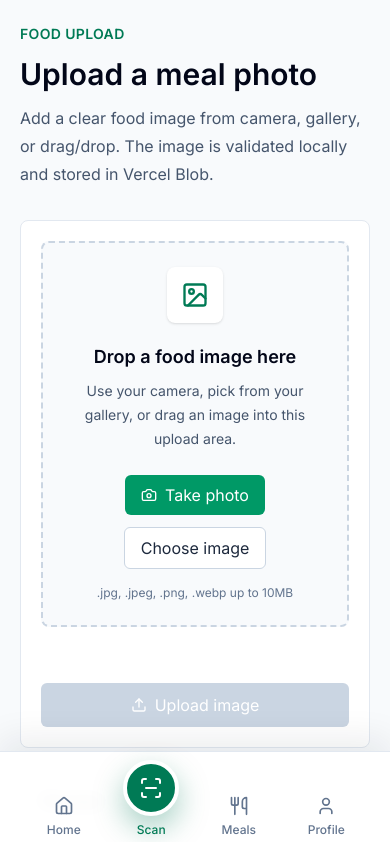
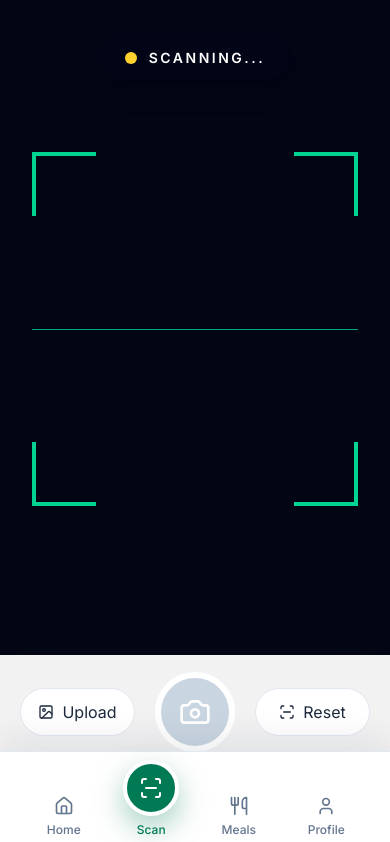
Before and after one commit to Sandeep-S01/NutriSnap, a Next.js app: page /upload in a window 390 px wide. Shown: the top 842 px of the page. Built offline with nearby package versions, Linux system fonts and the light colour scheme; no server answers; sample sign-in values are in the browser's storage.

Commit message:
Add mobile camera scanner flow

```diff
--- a/src/features/upload/food-image-upload-form.tsx
+++ b/src/features/upload/food-image-upload-form.tsx
@@ -1,6 +1,14 @@
 "use client";
 
-import { Camera, ImageIcon, Loader2, RotateCcw, Upload, X } from "lucide-react";
+import {
+  Camera,
+  ImageIcon,
+  Loader2,
+  RotateCcw,
+  ScanLine,
+  Upload,
+  X,
+} from "lucide-react";
 import imageCompression from "browser-image-compression";
 import Image from "next/image";
 import { FormEvent, useEffect, useRef, useState, useTransition } from "react";
@@ -25,6 +33,14 @@ const initialState: UploadFoodImageState = {
 
 const UPLOAD_TIMEOUT_MS = 60_000;
 const ANALYSIS_TIMEOUT_MS = 75_000;
+const MOBILE_CAMERA_CONSTRAINTS: MediaStreamConstraints = {
+  video: {
+    facingMode: { ideal: "environment" },
+    width: { ideal: 1280 },
+    height: { ideal: 1600 },
+  },
+  audio: false,
+};
 
 function createTimeoutError(message: string) {
   return new DOMException(message, "TimeoutError");
@@ -165,8 +181,22 @@ export function FoodImageUploadForm() {
   const [previewUrl, setPreviewUrl] = useState<string | null>(null);
   const [error, setError] = useState<string | null>(null);
   const [isDragging, setIsDragging] = useState(false);
+  const [isMobileScanner, setIsMobileScanner] = useState(false);
+  const [cameraStatus, setCameraStatus] = useState<
+    "idle" | "starting" | "ready" | "error"
+  >("idle");
+  const [cameraError, setCameraError] = useState<string | null>(null);
   const cameraInputRef = useRef<HTMLInputElement>(null);
   const galleryInputRef = useRef<HTMLInputElement>(null);
+  const mobileGalleryInputRef = useRef<HTMLInputElement>(null);
+  const videoRef = useRef<HTMLVideoElement>(null);
+  const canvasRef = useRef<HTMLCanvasElement>(null);
+  const streamRef = useRef<MediaStream | null>(null);
+
+  const hasCompletedMobileAnalysis =
+    analysisState.status === "success" &&
+    Boolean(analysisState.analysis) &&
+    Boolean(state.image?.url);
 
   useEffect(() => {
     if (!selectedFile) {
@@ -196,6 +226,81 @@ export function FoodImageUploadForm() {
     analyzeUploadedImage(state.image.url);
   }, [state.image?.url]);
 
+  useEffect(() => {
+    const query = window.matchMedia("(max-width: 1023px)");
+
+    function syncScannerMode() {
+      setIsMobileScanner(query.matches);
+    }
+
+    syncScannerMode();
+    query.addEventListener("change", syncScannerMode);
+
+    return () => query.removeEventListener("change", syncScannerMode);
+  }, []);
+
+  useEffect(() => {
+    if (!isMobileScanner || hasCompletedMobileAnalysis) {
+      stopCameraStream();
+      return;
+    }
+
+    let cancelled = false;
+
+    async function startCameraStream() {
+      if (!navigator.mediaDevices?.getUserMedia) {
+        setCameraStatus("error");
+        setCameraError("Camera is not available in this browser.");
+        return;
+      }
+
+      setCameraStatus("starting");
+      setCameraError(null);
+
+      try {
+        const stream = await navigator.mediaDevices.getUserMedia(
+          MOBILE_CAMERA_CONSTRAINTS,
+        );
+
+        if (cancelled) {
+          stream.getTracks().forEach((track) => track.stop());
+          return;
+        }
+
+        streamRef.current = stream;
+
+        if (videoRef.current) {
+          videoRef.current.srcObject = stream;
+          await videoRef.current.play();
+        }
+
+        setCameraStatus("ready");
+      } catch (cameraAccessError) {
+        console.error("Camera access failed", cameraAccessError);
+        setCameraStatus("error");
+        setCameraError(
+          "Camera permission is blocked. Use Upload image or allow camera access.",
+        );
+      }
+    }
+
+    startCameraStream();
+
+    return () => {
+      cancelled = true;
+      stopCameraStream();
+    };
+  }, [isMobileScanner, hasCompletedMobileAnalysis]);
+
+  function stopCameraStream() {
+    streamRef.current?.getTracks().forEach((track) => track.stop());
+    streamRef.current = null;
+
+    if (videoRef.current) {
+      videoRef.current.srcObject = null;
+    }
+  }
+
   function analyzeUploadedImage(imageUrl: string) {
     setAnalysisState({ status: "loading", message: "Analyzing image..." });
 
@@ -218,7 +323,7 @@ export function FoodImageUploadForm() {
     });
   }
 
-  function selectFile(file: File | undefined) {
+  function selectFile(file: File | undefined, options?: { autoUpload?: boolean }) {
     if (!file) return;
 
     const validation = validateFoodImageFile(file);
@@ -234,6 +339,10 @@ export function FoodImageUploadForm() {
     setError(null);
     setState(initialState);
     setAnalysisState({ status: "idle" });
+
+    if (options?.autoUpload) {
+      uploadSelectedFile(validation.data);
+    }
   }
 
   function clearSelection() {
@@ -249,23 +358,20 @@ export function FoodImageUploadForm() {
     if (galleryInputRef.current) {
       galleryInputRef.current.value = "";
     }
+
+    if (mobileGalleryInputRef.current) {
+      mobileGalleryInputRef.current.value = "";
+    }
   }
 
-  function handleSubmit(event: FormEvent<HTMLFormElement>) {
-    event.preventDefault();
-
-    if (!selectedFile) {
-      setError("Select an image to upload.");
-      return;
-    }
-
+  function uploadSelectedFile(file: File) {
     setError(null);
 
     startTransition(async () => {
       try {
         const uploadState = await withTimeout(
           (signal) =>
-            compressImageForUpload(selectedFile).then((compressedFile) =>
+            compressImageForUpload(file).then((compressedFile) =>
               uploadImageToServer(compressedFile, signal),
             ),
           UPLOAD_TIMEOUT_MS,
@@ -283,10 +389,57 @@ export function FoodImageUploadForm() {
     });
   }
 
-  const hasCompletedMobileAnalysis =
-    analysisState.status === "success" &&
-    Boolean(analysisState.analysis) &&
-    Boolean(state.image?.url);
+  function handleSubmit(event: FormEvent<HTMLFormElement>) {
+    event.preventDefault();
+
+    if (!selectedFile) {
+      setError("Select an image to upload.");
+      return;
+    }
+
+    uploadSelectedFile(selectedFile);
+  }
+
+  async function captureCameraFrame() {
+    const video = videoRef.current;
+    const canvas = canvasRef.current;
+
+    if (!video || !canvas || cameraStatus !== "ready") {
+      setError("Camera is not ready yet.");
+      return;
+    }
+
+    const width = video.videoWidth;
+    const height = video.videoHeight;
+
+    if (!width || !height) {
+      setError("Camera preview is still loading.");
+      return;
+    }
+
+    canvas.width = width;
+    canvas.height = height;
+    canvas.getContext("2d")?.drawImage(video, 0, 0, width, height);
+
+    const blob = await new Promise<Blob | null>((resolve) =>
+      canvas.toBlob(resolve, "image/jpeg", 0.88),
+    );
+
+    if (!blob) {
+      setError("Unable to capture camera image.");
+      return;
+    }
+
+    const file = new File([blob], `nutrisnap-scan-${Date.now()}.jpg`, {
+      type: "image/jpeg",
+      lastModified: Date.now(),
+    });
+
+    selectFile(file, { autoUpload: true });
+  }
+
+  const isProcessing =
+    isPending || isAnalyzing || analysisState.status === "loading";
 
   return (
     <>
@@ -301,9 +454,151 @@ export function FoodImageUploadForm() {
         />
       ) : null}
 
+      <section
+        className={[
+          "fixed inset-0 z-20 overflow-hidden bg-slate-950 lg:hidden",
+          hasCompletedMobileAnalysis ? "hidden" : "",
+        ].join(" ")}
+      >
+        <div className="absolute inset-0">
+          {previewUrl && isProcessing ? (
+            <Image
+              src={previewUrl}
+              alt="Food scan preview"
+              fill
+              className="object-cover"
+              unoptimized
+              priority
+            />
+          ) : (
+            <video
+              ref={videoRef}
+              className="h-full w-full object-cover"
+              playsInline
+              muted
+              autoPlay
+            />
+          )}
+          <div className="absolute inset-0 bg-black/20" />
+        </div>
+
+        <div className="pointer-events-none absolute inset-x-0 top-9 flex justify-center">
+          <div className="inline-flex items-center gap-3 rounded-full bg-slate-950/75 px-6 py-3 text-sm font-semibold uppercase tracking-[0.18em] text-white shadow-xl backdrop-blur">
+            <span
+              className={[
+                "size-3 rounded-full",
+                isProcessing || cameraStatus === "ready"
+                  ? "bg-emerald-400"
+                  : "bg-amber-300",
+              ].join(" ")}
+            />
+            {isProcessing ? "Analyzing..." : "Scanning..."}
+          </div>
+        </div>
+
+        <div className="pointer-events-none absolute inset-x-8 top-[18%] h-[42%]">
+          <div className="absolute left-0 top-0 size-16 border-l-4 border-t-4 border-emerald-400" />
+          <div className="absolute right-0 top-0 size-16 border-r-4 border-t-4 border-emerald-400" />
+          <div className="absolute bottom-0 left-0 size-16 border-b-4 border-l-4 border-emerald-400" />
+          <div className="absolute bottom-0 right-0 size-16 border-b-4 border-r-4 border-emerald-400" />
+          <div className="absolute inset-x-0 top-1/2 h-px bg-emerald-400/80" />
+        </div>
+
+        <div className="absolute inset-x-5 bottom-28 space-y-3">
+          {cameraStatus === "error" || error || state.status === "error" ? (
+            <div className="rounded-2xl bg-white/95 p-4 text-sm text-red-700 shadow-lg backdrop-blur">
+              {error ?? state.message ?? cameraError}
+            </div>
+          ) : null}
+
+          {state.status === "success" || analysisState.status === "loading" ? (
+            <div className="rounded-2xl bg-white/95 p-4 shadow-lg backdrop-blur">
+              <p className="text-sm font-semibold text-slate-950">
+                {analysisState.status === "loading"
+                  ? "Analyzing your meal"
+                  : "Image uploaded"}
+              </p>
+              <p className="mt-1 text-sm text-slate-600">
+                Keep this screen open while NutriSnap estimates nutrition.
+              </p>
+            </div>
+          ) : null}
+
+          {analysisState.status === "error" ? (
+            <div className="rounded-2xl bg-red-50 p-4 text-sm text-red-800 shadow-lg">
+              <p className="font-semibold">Analysis failed</p>
+              <p className="mt-1">{analysisState.message}</p>
+              {state.image?.url ? (
+                <button
+                  type="button"
+                  onClick={() => analyzeUploadedImage(state.image?.url ?? "")}
+                  className="mt-3 inline-flex h-10 items-center rounded-full bg-red-700 px-4 font-semibold text-white"
+                >
+                  <RotateCcw className="mr-2 size-4" aria-hidden="true" />
+                  Retry
+                </button>
+              ) : null}
+            </div>
+          ) : null}
+        </div>
+
+        <div className="absolute inset-x-0 bottom-0 border-t border-white/20 bg-white/95 px-5 pb-[calc(env(safe-area-inset-bottom)+5.75rem)] pt-4 shadow-[0_-12px_35px_rgba(15,23,42,0.2)] backdrop-blur">
+          <div className="mx-auto grid max-w-md grid-cols-[1fr_auto_1fr] items-center gap-5">
+            <button
+              type="button"
+              onClick={() => mobileGalleryInputRef.current?.click()}
+              disabled={isProcessing}
+              className="flex h-12 items-center justify-center rounded-full border border-slate-200 bg-white px-4 text-sm font-semibold text-slate-800 disabled:opacity-50"
+            >
+              <ImageIcon className="mr-2 size-4" aria-hidden="true" />
+              Upload
+            </button>
+
+            <button
+              type="button"
+              onClick={captureCameraFrame}
+              disabled={cameraStatus !== "ready" || isProcessing}
+              className="flex size-20 items-center justify-center rounded-full border-[6px] border-white bg-emerald-500 text-white shadow-[0_0_0_6px_rgba(34,197,94,0.22),0_18px_35px_rgba(4,120,87,0.4)] disabled:bg-slate-300 disabled:shadow-none"
+              aria-label="Scan food"
+            >
+              {isProcessing ? (
+                <Loader2 className="size-8 animate-spin" aria-hidden="true" />
+              ) : (
+                <Camera className="size-8" aria-hidden="true" />
+              )}
+            </button>
+
+            <button
+              type="button"
+              onClick={() => {
+                clearSelection();
+                setCameraStatus(streamRef.current ? "ready" : "idle");
+                setCameraError(null);
+              }}
+              disabled={isProcessing}
+              className="flex h-12 items-center justify-center rounded-full border border-slate-200 bg-white px-4 text-sm font-semibold text-slate-800 disabled:opacity-50"
+            >
+              <ScanLine className="mr-2 size-4" aria-hidden="true" />
+              Reset
+            </button>
+          </div>
+        </div>
+
+        <input
+          ref={mobileGalleryInputRef}
+          type="file"
+          accept="image/jpeg,image/png,image/webp"
+          className="sr-only"
+          onChange={(event) =>
+            selectFile(event.target.files?.[0], { autoUpload: true })
+          }
+        />
+        <canvas ref={canvasRef} className="hidden" />
+      </section>
+
       <div
         className={[
-          "grid gap-5 lg:grid-cols-[1fr_0.85fr]",
+          "hidden gap-5 lg:grid lg:grid-cols-[1fr_0.85fr]",
           hasCompletedMobileAnalysis ? "hidden lg:grid" : "",
         ].join(" ")}
       >
```
Also changed, not shown: 1 other file (tests, documents, lock files or other folders).
